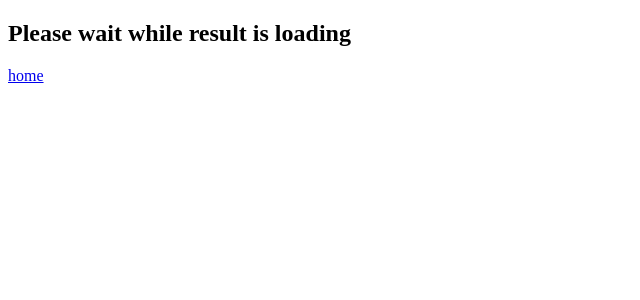
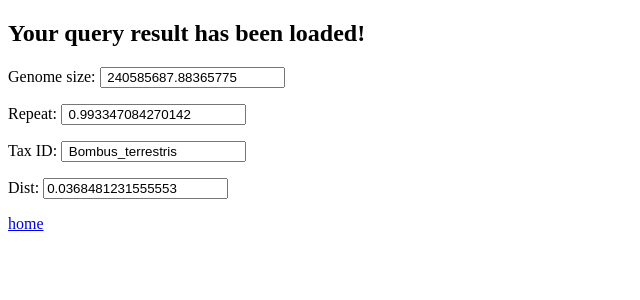
Before and after one commit to j5jun/skmerproject, a Django app: page /accounts/results/ in a window 1280 px wide. Shown: the top 300 px of the page, without its empty margins (0-640 px from the left). Run offline with Django 3.2, Linux system fonts and the light colour scheme; some libraries are stand-ins or nearby versions.

Commit message:
add result display on results page

```diff
--- a/accounts/forms.py
+++ b/accounts/forms.py
@@ -1,6 +1,6 @@
 # posts/forms.py
 from django import forms
-from .models import upload
+from .models import upload, results
 
 
 class uploadForm(forms.ModelForm):
@@ -8,3 +8,11 @@ class uploadForm(forms.ModelForm):
     class Meta:
         model = upload
         fields = ['uploadText', 'upload']
+
+
+class resultsForm(forms.ModelForm):
+
+    class Meta:
+        model = results
+        fields = ['genome_size', 'repeat', 'tax_ID', 'dist']
+        #fields = ['Closest genome size', 'Repeat content', 'Taxonomically identification', 'Distance from the taxonomically closest genome']
--- a/accounts/models.py
+++ b/accounts/models.py
@@ -7,3 +7,9 @@ class upload(models.Model):
 
     def __str__(self):
         return self.uploadText
+
+class results(models.Model):
+    genome_size = models.CharField(max_length = 30)
+    repeat = models.CharField(max_length = 30)
+    tax_ID = models.CharField(max_length = 30)
+    dist = models.CharField(max_length = 30)
--- a/accounts/views.py
+++ b/accounts/views.py
@@ -2,11 +2,10 @@ from django.contrib.auth.forms import UserCreationForm
 from django.urls import reverse_lazy
 from django.views import generic
 from django.views.generic import ListView, CreateView  # new
-from django.http import HttpRequest, HttpResponse
 from django.shortcuts import render, redirect
 
-from .forms import uploadForm  # new
-from .models import upload
+from .forms import uploadForm, resultsForm
+from .models import upload, results
 
 
 class SignUp(generic.CreateView):
@@ -33,22 +32,55 @@ class CreatePostView(CreateView):  # new
 
 
 class ResultView(CreateView):  # new
-    model = upload
-    form_class = uploadForm
+    model = results
+    form_class = resultsForm
     template_name = 'results.html'
     success_url = reverse_lazy('home')
 
+    def get(self, request):
+        #form_class = self.get_form_class()
+        form = resultsForm()
+        f = open('test.csv', 'r')
+        i = 0
+        tmp = {}
+        for line in f:
+            line = line.split(",")
+            i +=1
+            if i == 1:
+                tmp["genome_size"] = line[1]
+            elif i == 2:
+                tmp["repeat"] = line[1]
+            elif i ==3:
+                tmp["tax_ID"] = line[1]
+            elif i == 4:
+                tmp["dist"] = line[1]
+            else:
+                break
+        f.close()
 
-# def model_form_upload(request):
-#     if request.method == 'POST':
-#         for filename, file in request.FILES.iteritems():
-#             name = request.FILES[filename].name
-#         return HttpResponse(name)
+        form = resultsForm(tmp)
+        #if form.is_valid():
+            #return self.form_valid(form)
+        #else:
+        #    return self.form_invalid(form)
+        return render(request, self.template_name, {'form': form})
+
+
+def import_db():
+    f = open('test.csv', 'r')
+    for line in f:
+        tmp = resultsForm()
+        tmp.genome_size = line[0]
+        tmp.repeat = line[1]
+        tmp.tax_ID = line[2]
+        tmp.dist = line[3]
+    f.close()
+    return tmp
 
 
 # def model_form_upload(request):
-#     if request.method == 'POST':
-#         form = uploadForm(request.POST, request.FILES)
+#     if request.method == 'GET':
+#         form = resultsForm(request.POST, request.FILES)
 #         if form.is_valid():
 #             form.save()
 #             print(form.upload.name)
--- a/my_project/settings.py
+++ b/my_project/settings.py
@@ -129,3 +129,4 @@ EMAIL_FILE_PATH = os.path.join(BASE_DIR, "sent_emails")
 
 MEDIA_URL = '/media/'
 MEDIA_ROOT = os.path.join(BASE_DIR, 'media')
+FILE_UPLOAD_MAX_MEMORY_SIZE = 2000000000
--- a/templates/results.html
+++ b/templates/results.html
@@ -3,6 +3,71 @@
 {% block title %}Sign Up{% endblock %}
 
 {% block content %}
-  <h2>Please wait while result is loading</h2>
+  <h2>Your query result has been loaded!</h2>
+    <form method="POST" enctype="multipart/form-data">
+    {% csrf_token %}
+    {{ form.as_p }}
+  </form>
      <p><a href="{% url 'home' %}">home</a></p>
 {% endblock %}
+{% comment %}
+
+<!DOCTYPE html>
+<html>
+ <head>
+  <title>CSV File to HTML Table Using AJAX jQuery</title>
+  <script src="https://ajax.googleapis.com/ajax/libs/jquery/3.1.0/jquery.min.js"></script>
+  <link rel="stylesheet" href="https://maxcdn.bootstrapcdn.com/bootstrap/3.3.6/css/bootstrap.min.css" />
+  <script src="https://maxcdn.bootstrapcdn.com/bootstrap/3.3.7/js/bootstrap.min.js"></script>
+ </head>
+ <body>
+  <div class="container">
+   <div class="table-responsive">
+    <h1 align="center">CSV File to HTML Table Using AJAX jQuery</h1>
+    <br />
+    <div align="center">
+     <button type="button" name="load_data" id="load_data" class="btn btn-info">Load Data</button>
+    </div>
+    <br />
+    <div id="employee_table">
+    </div>
+   </div>
+  </div>
+ </body>
+</html>
+
+<script>
+$(document).ready(function(){
+ $('#load_data').click(function(){
+  $.ajax({
+   url:"/Users/jennydong/Desktop/skmerproject/test_list.csv",
+   dataType:"text",
+   success:function(data)
+   {
+    var employee_data = data.split(/\r?\n|\r/);
+    var table_data = '<table class="table table-bordered table-striped">';
+    for(var count = 0; count<employee_data.length; count++)
+    {
+     var cell_data = employee_data[count].split(",");
+     table_data += '<tr>';
+     for(var cell_count=0; cell_count<cell_data.length; cell_count++)
+     {
+      if(count === 0)
+      {
+       table_data += '<th>'+cell_data[cell_count]+'</th>';
+      }
+      else
+      {
+       table_data += '<td>'+cell_data[cell_count]+'</td>';
+      }
+     }
+     table_data += '</tr>';
+    }
+    table_data += '</table>';
+    $('#employee_table').html(table_data);
+   }
+  });
+ });
+
+});
+</script>{% endcomment %}
--- /dev/null
+++ b/test.csv
@@ -0,0 +1,4 @@
+Closest genome size, 240585687.88365775
+Repeat content, 0.993347084270142
+Taxonomically identification, Bombus_terrestris
+Distance from the taxonomically closest genome,0.0368481231555553
--- /dev/null
+++ b/test_list.csv
@@ -0,0 +1,2 @@
+Closest genome size, Repeat content, Taxonomically identification, Distance from the taxonomically closest genome
+240585687.88365775, 0.993347084270142, Bombus_terrestris, 0.0368481231555553
```
Also changed, not shown: accounts/migrations/0001_initial.py, accounts/migrations/0002_auto_20190603_1815.py (deleted), accounts/migrations/0003_auto_20190603_2016.py (deleted), accounts/migrations/0004_auto_20190603_2018.py (deleted), db.sqlite3, 6 other files.
